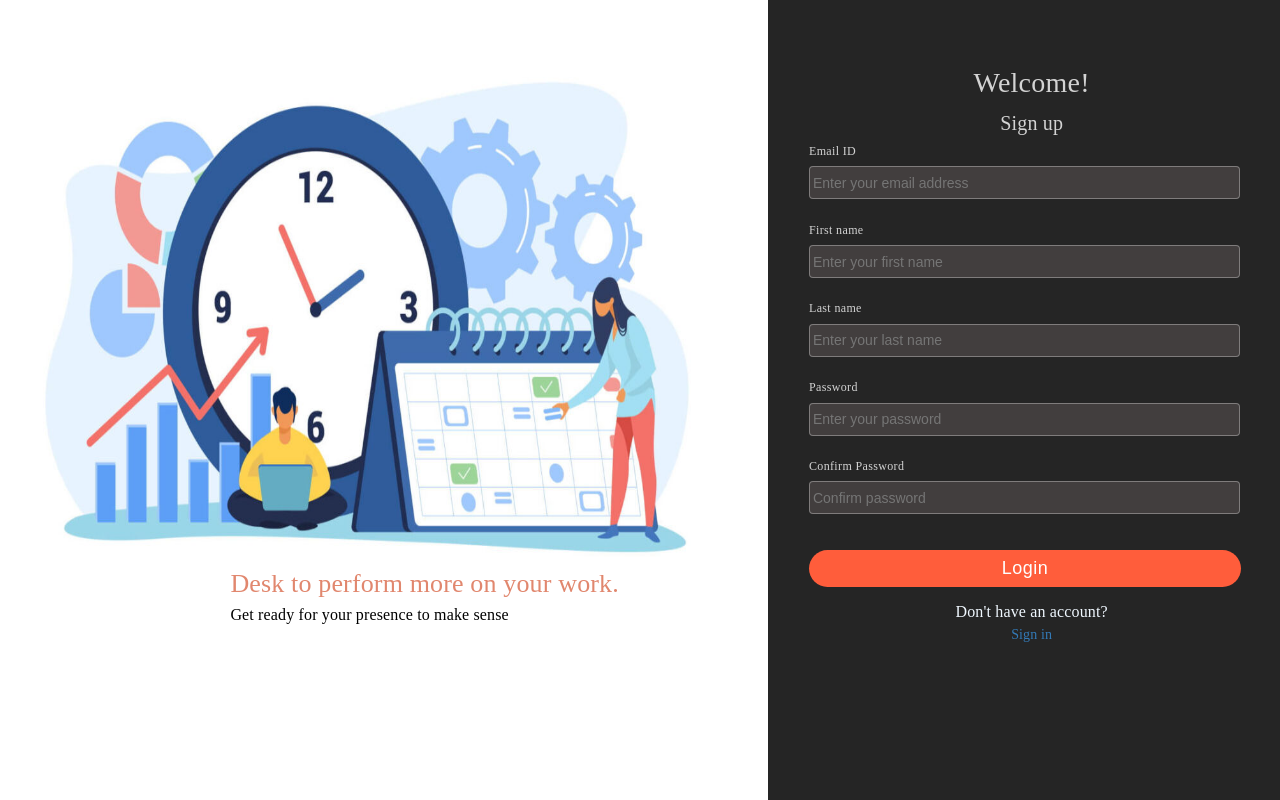
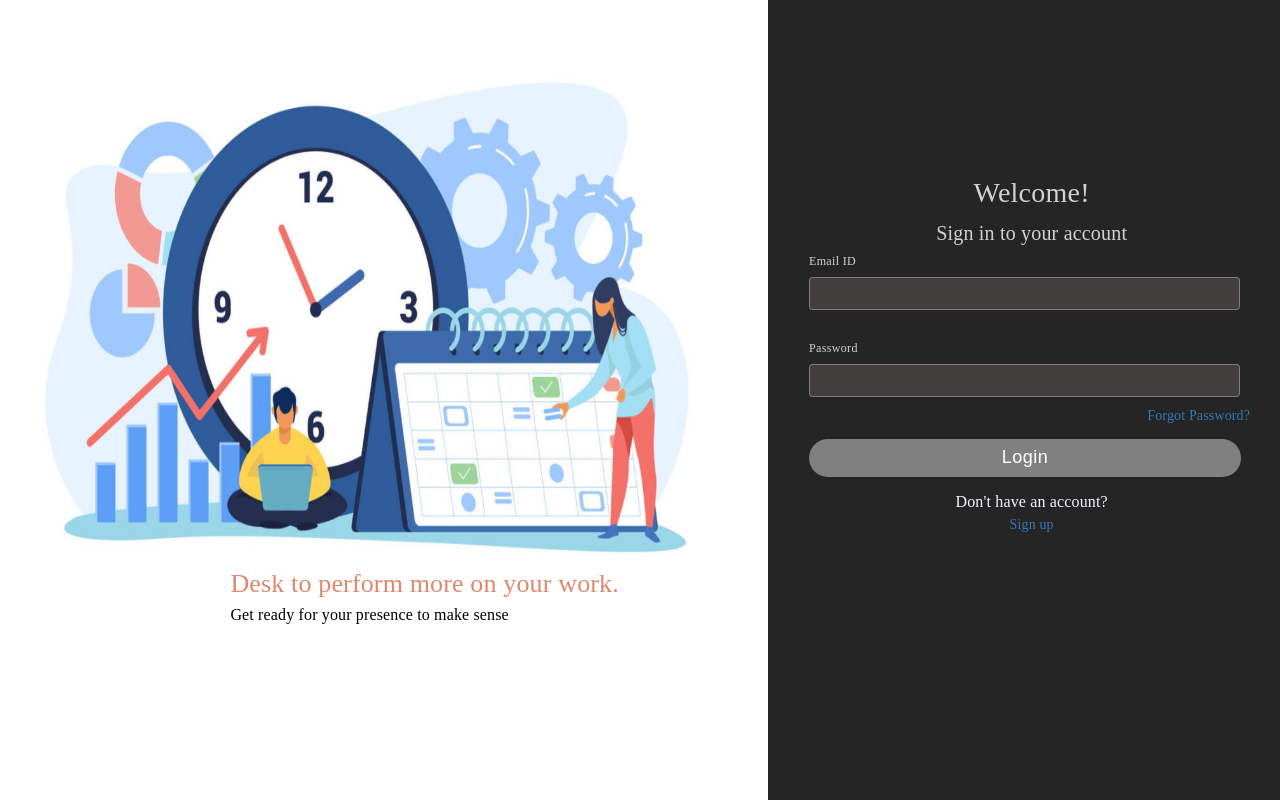
Before and after one commit to Shashidhar-Amarannavar/ReactJS, a React (Create React App) app in the folder my-app/: page / in a window 1280 px wide. Built offline with nearby package versions, Linux system fonts and the light colour scheme.

Commit message:
Completed login field validations

```diff
--- a/my-app/src/App.js
+++ b/my-app/src/App.js
@@ -1,12 +1,10 @@
 import './App.css';
-// import Card from './Components/Login';
-import SignUp from './Components/SignUp'
+import Login from './Components/Login';
 
 function App() {
   return (
     <div>
-      {/* <Card /> */}
-      <SignUp />
+      <Login />
     </div>
   );
 }
--- a/my-app/src/Components/Login.jsx
+++ b/my-app/src/Components/Login.jsx
@@ -13,29 +13,41 @@ function Login() {
   });
 
   const displayData = (e) => {
-    e.preventDefault();
-    if (!emailRegex.test(cred.emailId)) {
+    if (emailRegex.test(cred.emailId) && passwordRegex.test(cred.password)) {
+      setErrored({
+        ...errored,
+        emailError: "",
+        passwordError: ""
+      });
+    } else if (
+      emailRegex.test(cred.emailId) ||
+      passwordRegex.test(cred.password)
+    ) {
+      emailRegex.test(cred.emailId)
+        ? setErrored((errored) => ({
+            ...errored,
+            emailError: ""
+          }))
+        : setErrored((errored) => ({
+            ...errored,
+            emailError: "Please enter a valid email address"
+          }));
+
+      passwordRegex.test(cred.password)
+        ? setErrored((errored) => ({
+            ...errored,
+            passwordError: ""
+          }))
+        : setErrored((errored) => ({
+            ...errored,
+            passwordError: "Please enter a valid password"
+          }));
+    } else {
       setErrored((errored) => ({
         ...errored,
+        passwordError: "Please enter a valid password",
         emailError: "Please enter a valid email address"
       }));
-    } else {
-      setErrored({
-        ...errored,
-        emailError: ""
-      });
-    }
-
-    if (!passwordRegex.test(cred.password)) {
-      setErrored((errored) => ({
-        ...errored,
-        passwordError: "Please enter a valid password"
-      }));
-    } else {
-      setErrored({
-        ...errored,
-        passwordError: ""
-      });
     }
   };
 
```
